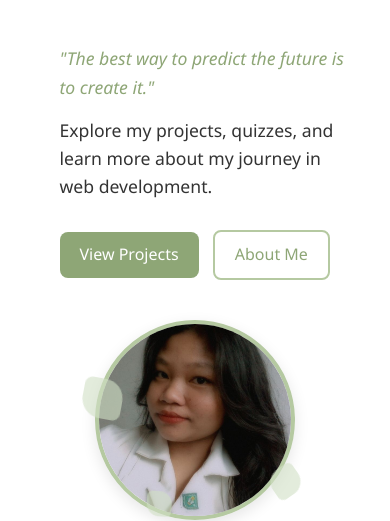
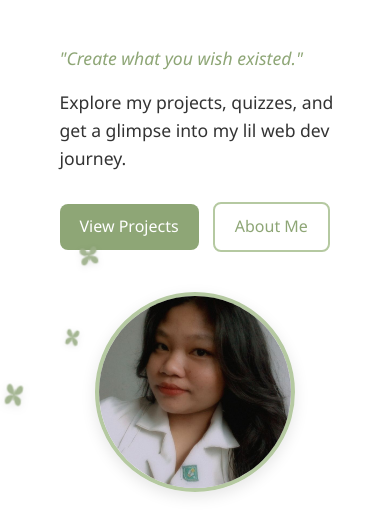
Before and after one commit to nrylq/WebPortfolio, a plain HTML site: page index.html in a window 390 px wide. Shown: the part 346-867 px from the top of the page. Drawn offline with Linux system fonts and the light colour scheme.

Commit message:
Add responsive sage green butterfly animations across all pages

```diff
--- /dev/null
+++ b/css/leaves.css
@@ -0,0 +1,81 @@
+.butterfly {
+    position: fixed;
+    pointer-events: none;
+    z-index: 1000;
+    animation: flying 20s linear infinite;
+    filter: drop-shadow(0 2px 4px rgba(0, 0, 0, 0.1));
+}
+
+.butterfly img {
+    opacity: 0.9;
+    transform-origin: center;
+    animation: flutter 2s ease-in-out infinite;
+    width: clamp(20px, 4vw, 45px); /* Responsive size */
+    height: auto;
+}
+
+@keyframes flying {
+    0% {
+        transform: translate(calc(-10vw), 50vh) scale(var(--butterfly-scale, 1));
+    }
+    25% {
+        transform: translate(calc(30vw), 20vh) scale(var(--butterfly-scale, 1.1));
+    }
+    50% {
+        transform: translate(calc(60vw), 60vh) scale(var(--butterfly-scale, 0.9));
+    }
+    75% {
+        transform: translate(calc(90vw), 30vh) scale(var(--butterfly-scale, 1.2));
+    }
+    100% {
+        transform: translate(calc(110vw), 50vh) scale(var(--butterfly-scale, 1));
+    }
+}
+
+@keyframes flutter {
+    0% {
+        transform: rotate(-10deg) scaleX(1);
+    }
+    50% {
+        transform: rotate(10deg) scaleX(0.8);
+    }
+    100% {
+        transform: rotate(-10deg) scaleX(1);
+    }
+}
+
+#butterflies-container {
+    position: fixed;
+    top: 0;
+    left: 0;
+    width: 100%;
+    height: 100%;
+    pointer-events: none;
+    z-index: 1000;
+    overflow: hidden;
+}
+
+/* Mobile-specific adjustments */
+@media screen and (max-width: 768px) {
+    .butterfly img {
+        width: clamp(15px, 5vw, 30px); /* Smaller on mobile */
+    }
+
+    @keyframes flying {
+        0% {
+            transform: translate(calc(-15vw), 50vh) scale(var(--butterfly-scale, 1));
+        }
+        25% {
+            transform: translate(calc(25vw), 30vh) scale(var(--butterfly-scale, 1.1));
+        }
+        50% {
+            transform: translate(calc(50vw), 60vh) scale(var(--butterfly-scale, 0.9));
+        }
+        75% {
+            transform: translate(calc(75vw), 40vh) scale(var(--butterfly-scale, 1.2));
+        }
+        100% {
+            transform: translate(calc(115vw), 50vh) scale(var(--butterfly-scale, 1));
+        }
+    }
+}
--- a/index.html
+++ b/index.html
@@ -6,7 +6,9 @@
     <title>My Web Portfolio</title>
     <link rel="stylesheet" href="css/style.css">
     <link rel="stylesheet" href="css/cursor.css">
+    <link rel="stylesheet" href="css/leaves.css">
     <script src="js/script.js" defer></script>
+    <script src="js/leaves.js" defer></script>
     <link rel="stylesheet" href="https://cdnjs.cloudflare.com/ajax/libs/font-awesome/6.0.0/css/all.min.css">
 </head>
 <body class="light-mode">
@@ -33,8 +35,8 @@
         <div class="home-content">
             <div class="welcome-text">
                 <h2 class="typing-effect">Welcome to my portfolio</h2>
-                <p class="quote">"The best way to predict the future is to create it."</p>
-                <p>Explore my projects, quizzes, and learn more about my journey in web development.</p>
+                <p class="quote">"Create what you wish existed."</p>
+                <p>Explore my projects, quizzes, and get a glimpse into my lil web dev journey.</p>
                 <div class="cta-buttons">
                     <a href="projects.html" class="btn primary-btn">View Projects</a>
                     <a href="about.html" class="btn secondary-btn">About Me</a>
@@ -43,11 +45,6 @@
             <div class="profile-image">
                 <div class="image-container">
                     <img src="images/ako1.jpg" alt="Profile Image" class="profile-img">
-                </div>
-                <div class="floating-leaves">
-                    <div class="leaf leaf1"></div>
-                    <div class="leaf leaf2"></div>
-                    <div class="leaf leaf3"></div>
                 </div>
             </div>
         </div>
--- /dev/null
+++ b/js/leaves.js
@@ -0,0 +1,66 @@
+document.addEventListener('DOMContentLoaded', function() {
+    // Create butterflies container
+    const butterfliesContainer = document.createElement('div');
+    butterfliesContainer.id = 'butterflies-container';
+    document.body.appendChild(butterfliesContainer);
+
+    let butterflyCount = 0;
+    const maxButterflies = 10;
+
+    // Function to check if device is mobile
+    function isMobile() {
+        return window.innerWidth <= 768;
+    }
+
+    // Function to create a new butterfly
+    function createButterfly() {
+        if (butterflyCount >= maxButterflies) return;
+
+        const butterfly = document.createElement('div');
+        butterfly.className = 'butterfly';
+
+        const img = document.createElement('img');
+        img.src = 'assets/butterfly.svg';
+        butterfly.appendChild(img);
+
+        // Random starting position
+        butterfly.style.left = '-50px';
+        butterfly.style.top = Math.random() * (isMobile() ? 50 : 70) + (isMobile() ? 25 : 15) + 'vh';
+
+        // Set random scale for this butterfly
+        butterfly.style.setProperty('--butterfly-scale', (Math.random() * 0.3 + 0.85).toString());
+
+        // Random animation duration based on device
+        const minDuration = isMobile() ? 12 : 15;
+        const maxDuration = isMobile() ? 18 : 25;
+        butterfly.style.animationDuration = (Math.random() * (maxDuration - minDuration) + minDuration) + 's';
+
+        butterfliesContainer.appendChild(butterfly);
+        butterflyCount++;
+
+        // Remove butterfly after animation and create a new one
+        butterfly.addEventListener('animationend', () => {
+            butterfly.remove();
+            butterflyCount--;
+            setTimeout(createButterfly, Math.random() * (isMobile() ? 1000 : 1500));
+        });
+    }
+
+    // Create initial butterflies with slight delays
+    for (let i = 0; i < maxButterflies; i++) {
+        setTimeout(createButterfly, i * (isMobile() ? 1000 : 1500));
+    }
+
+    // Handle window resize
+    let resizeTimeout;
+    window.addEventListener('resize', function() {
+        clearTimeout(resizeTimeout);
+        resizeTimeout = setTimeout(function() {
+            // Update existing butterflies' positions
+            const butterflies = document.querySelectorAll('.butterfly');
+            butterflies.forEach(butterfly => {
+                butterfly.style.top = Math.random() * (isMobile() ? 50 : 70) + (isMobile() ? 25 : 15) + 'vh';
+            });
+        }, 250);
+    });
+});
```
Also changed, not shown: about.html (+2 -0 lines), projects.html (+2 -0 lines), quizzes.html (+4 -2 lines), assets/butterfly.svg (added).
